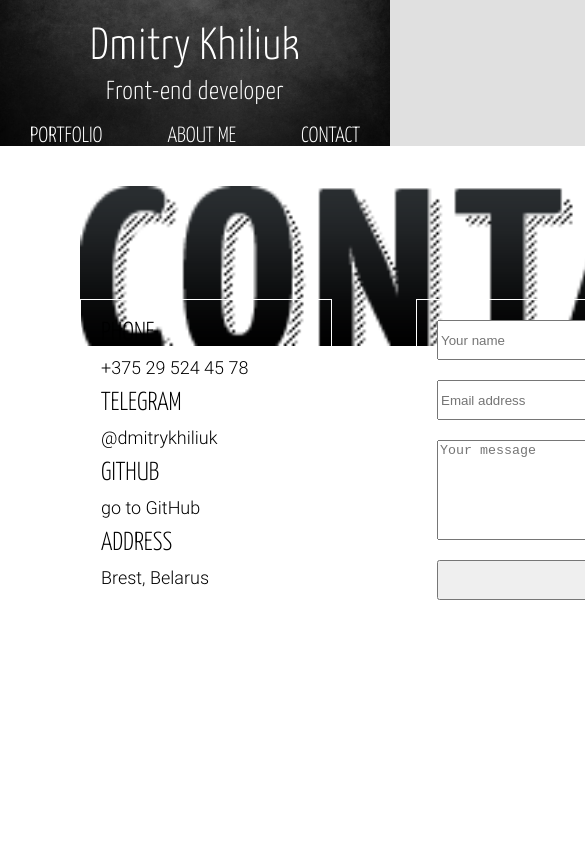
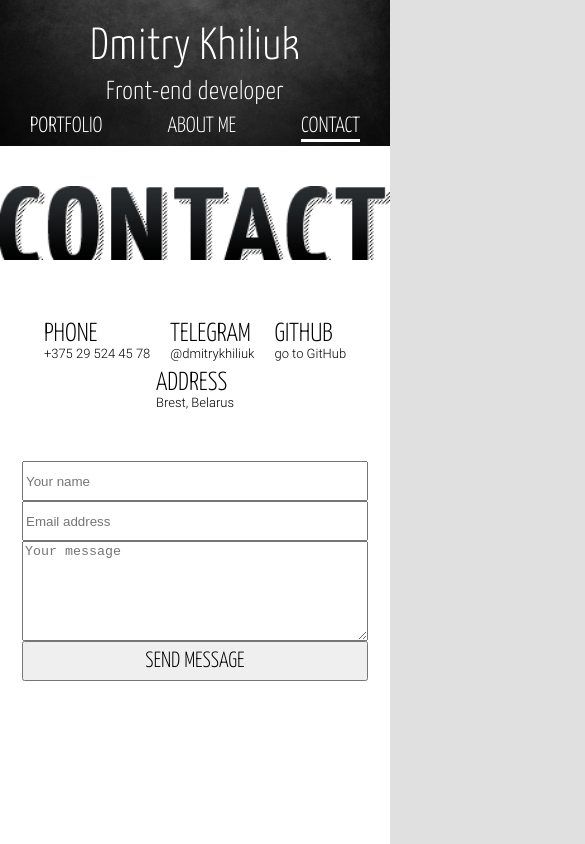
Before and after one commit to DmitryKhiliuk/portfolio-new-, a React (Create React App) app: page /contacts in a window 390 px wide. Shown: the top 844 px of the page, 585 px wide, since content can reach past the window. Built offline with nearby package versions, Linux system fonts and the light colour scheme; a web font is replaced by a local one.

Commit message:
sass part2

```diff
--- a/src/Components/AboutMe/AboutMe.module.css
+++ /dev/null
@@ -1,98 +0,0 @@
-.aboutMe{
-    background-color: white;
-    width: 1000px;
-    min-height: 100vh;
-    margin: 0 auto;
-    padding: 40px 0 40px 0;
-    color: black;
-
-
-}
-.aboutMe__container {
-    width: 840px;
-    margin: 0 auto;
-    text-align: left;
-}
-
-.personBlock {
-    width: 840px;
-    display: flex;
-    justify-content: space-between;
-
-}
-
-.photo {
-    width: 300px;
-    height: 315px;
-    border: 1px solid white;
-    background-size: cover;
-    background-position: center;
-    position: relative;
-}
-
-.photo::before {
-    position: absolute;
-    content: '';
-    background-color: rgba(0,0,0,0.3);
-    top: 0;
-    bottom: 0;
-    left: 0;
-    right: 0;
-    backdrop-filter: grayscale(100%);
-}
-
-
-
-.photo img {
-
-}
-
-.text {
-    width: 500px;
-    height: 315px;
-    border: 1px solid white;
-    text-align: justify;
-    padding: 0 10px 0 10px;
-
-
-}
-
-.skillsBlock {
-    margin-top: 40px;
-    padding-top: 40px;
-    border-top: 2px solid black;
-    text-align: center;
-
-}
-
-
-.aboutTitle {
-    margin-bottom: 20px;
-}
-
-
-h3 {
-    margin-bottom: 10px;
-}
-
-.diagramBlock {
-    display: flex;
-    justify-content: space-between;
-    margin-top: 20px;
-
-}
-
-.diagramBlockItem {
-    text-align: center;
-    width: 180px;
-
-}
-
-.description {
-    margin-top: 10px;
-}
-
-p {
-    font-size: 18px;
-    line-height: 24px;
-}
--- /dev/null
+++ b/src/Components/AboutMe/AboutMe.module.sass
@@ -0,0 +1,67 @@
+.aboutMe
+    background-color: white
+    max-width: 1000px
+    min-height: 100vh
+    margin: 0 auto
+    padding: 40px 0 40px 0
+    color: black
+    .aboutMe__container
+        max-width: 840px
+        margin: 0 auto
+        text-align: left
+        .personBlock
+            max-width: 840px
+            display: flex
+            justify-content: space-between
+            flex-wrap: wrap
+            @media screen and (max-width: 800px)
+                justify-content: center
+            .photo
+                width: 300px
+                height: 315px
+                border: 1px solid white
+                background-size: cover
+                background-position: center
+                position: relative
+                &::before
+                    position: absolute
+                    content: ''
+                    background-color: rgba(0,0,0,0.3)
+                    top: 0
+                    bottom: 0
+                    left: 0
+                    right: 0
+                    backdrop-filter: grayscale(100%)
+            .text
+                width: 500px
+                height: 315px
+                border: 1px solid white
+                text-align: justify
+                padding: 0 10px 0 10px
+                .aboutTitle
+                    margin-bottom: 20px
+                p
+                    font-size: 18px
+                    line-height: 24px
+        .skillsBlock
+            margin-top: 40px
+            padding-top: 40px
+            border-top: 2px solid black
+            text-align: center
+            .diagramBlock
+                display: flex
+                flex-wrap: wrap
+                justify-content: space-between
+                margin-top: 20px
+                @media screen and (max-width: 800px)
+                    justify-content: center
+                .diagramBlockItem
+                    text-align: center
+                    width: 180px
+                    h3
+                        margin-bottom: 10px
+                    .description
+                        margin-top: 10px
+                    p
+                        font-size: 18px
+                        line-height: 24px
--- a/src/Components/AboutMe/AboutMe.tsx
+++ b/src/Components/AboutMe/AboutMe.tsx
@@ -1,5 +1,5 @@
 import React from 'react';
-import s from './AboutMe.module.css'
+import s from './AboutMe.module.sass'
 import aboutMe from "../../assets/img/aboutme.png";
 import {Title} from "../Title/Title";
 import {Diagram} from "../Diagram/Diagram";
@@ -16,9 +16,7 @@ export const AboutMe = () => {
             <div className={s.aboutMe__container}>
                 <Title img={aboutMe}/>
                 <div className={s.personBlock}>
-                    <div className={s.photo} style={photoMe}>
-
-                    </div>
+                    <div className={s.photo} style={photoMe}></div>
                     <div className={s.text}>
                         <h2 className={s.aboutTitle}>A few words about me</h2>
                         <p>
--- a/src/Components/Contacts/Contacts.module.css
+++ /dev/null
@@ -1,64 +0,0 @@
-.contacts{
-    background-color: white;
-    width: 1000px;
-    min-height: 100vh;
-    margin: 0 auto;
-    padding: 40px 0 40px 0;
-    color: black;
-
-
-}
-.contacts__container {
-    width: 840px;
-    margin: 0 auto;
-    text-align: left;
-}
-
-.content {
-    display: flex;
-    justify-content: space-between;
-
-}
-.data {
-    border: 1px solid white;
-    width: 30%;
-    padding: 20px;
-}
-
-.form {
-    border: 1px solid white;
-    width: 60%;
-    padding: 20px;
-    display: flex;
-    flex-direction: column;
-    justify-content: space-between;
-}
-
-.inputForm {
-    height: 40px;
-}
-
-.textareaForm {
-    height: 100px;
-}
-
-.button {
-    height: 40px;
-    cursor: pointer;
-    font-family: 'Yanone Kaffeesatz', Arial, Helvetica, sans-serif;
-    font-size: 22px;
-    /*font-weight: bold;*/
-    cursor: pointer;
-    transition: background .4s linear;
-}
-
-.button:hover {
-    background: black;
-    color: white;
-}
-
-.data a {
-    font-family: "Lucida Sans Unicode", "Lucida Grande", Arial, Helvetica, sans-serif;
-    color: black;
-    text-decoration: none;
-}
--- /dev/null
+++ b/src/Components/Contacts/Contacts.module.sass
@@ -0,0 +1,60 @@
+.contacts
+    background-color: white
+    max-width: 1000px
+    min-height: 100vh
+    margin: 0 auto
+    padding: 40px 0 40px 0
+    color: black
+    .contacts__container
+        max-width: 840px
+        margin: 0 auto
+        text-align: left
+        .content
+            display: flex
+            justify-content: space-between
+            height: 320px
+            border: 1px solid white
+            @media screen and (max-width: 600px)
+                flex-direction: column
+            .data
+                border: 1px solid white
+                width: 30%
+                padding: 20px
+                display: flex
+                flex-direction: column
+                justify-content: space-between
+                @media screen and (max-width: 600px)
+                    flex-direction: row
+                    width: 100%
+                    flex-wrap: wrap
+                    @media screen and (max-width: 465px)
+                        justify-content: center
+                .data__item
+                    padding: 0 10px 0 10px
+                a
+                    font-family: "Lucida Sans Unicode", "Lucida Grande", Arial, Helvetica, sans-serif
+                    color: black
+                    text-decoration: none
+            .form
+                border: 1px solid white
+                width: 60%
+                padding: 20px
+                display: flex
+                flex-direction: column
+                justify-content: space-between
+                @media screen and (max-width: 600px)
+                    width: 100%
+                    flex-wrap: wrap
+                .inputForm
+                    height: 40px
+                .textareaForm
+                    height: 100px
+                .button
+                    height: 40px
+                    cursor: pointer
+                    font-family: 'Yanone Kaffeesatz', Arial, Helvetica, sans-serif
+                    font-size: 22px
+                    transition: background .4s linear
+                    &:hover
+                        background: black
+                        color: white
--- a/src/Components/Contacts/Contacts.tsx
+++ b/src/Components/Contacts/Contacts.tsx
@@ -1,5 +1,5 @@
 import React from 'react';
-import s from './Contacts.module.css'
+import s from './Contacts.module.sass'
 import {Title} from "../Title/Title";
 import contact from "../../assets/img/contact.png";
 import {SubmitHandler, useForm} from "react-hook-form";
@@ -25,14 +25,22 @@ export const Contacts = () => {
                 <Title img={contact}/>
                 <div className={s.content}>
                     <div className={s.data}>
+                        <div className={s.data__item}>
                             <h3>PHONE</h3>
                             <p>+375 29 524 45 78</p>
+                        </div>
+                        <div className={s.data__item}>
                             <h3>TELEGRAM</h3>
                             <p>@dmitrykhiliuk</p>
+                        </div>
+                        <div className={s.data__item}>
                             <h3>GITHUB</h3>
                             <a href="https://github.com/DmitryKhiliuk"><p>go to GitHub</p></a>
+                        </div>
+                        <div className={s.data__item}>
                             <h3>ADDRESS</h3>
                             <p>Brest, Belarus</p>
+                        </div>
                     </div>
                     <form className={s.form} onSubmit={handleSubmit(onSubmit)}>
                         <input {...(register('name', {
--- a/src/Components/Diagram/Diagram.module.css
+++ /dev/null
@@ -1,35 +0,0 @@
-
-.pie {
-    --w:150px;
-    --p: 60px;
-    width: var(--w);
-    aspect-ratio: 1;
-    position: relative;
-    display: inline-grid;
-    place-content: center;
-    margin: 5px;
-    font-size: 25px;
-    font-weight: bold;
-    font-family: sans-serif;
-}
-.pie:before {
-    content: "";
-    position: absolute;
-    border-radius: 50%;
-    inset: 0;
-    background: conic-gradient(black calc(60*1%),#0000 0);
-    /*-webkit-mask:radial-gradient(farthest-side,#0000 calc(99% - 10px),#000 calc(100% - 10px));*/
-    mask:radial-gradient(farthest-side,#0000 calc(99% - 10px),#000 calc(100% - 10px));
-}
-
-.pie[data-size='70%']:before {
-    background: conic-gradient(black calc(70 * 1%), #0000 0);
-}
-
-.pie[data-size='80%']:before {
-    background: conic-gradient(black calc(80 * 1%), #0000 0);
-}
-
-.pie[data-size='90%']:before {
-    background: conic-gradient(black calc(90 * 1%), #0000 0);
-}
--- /dev/null
+++ b/src/Components/Diagram/Diagram.module.sass
@@ -0,0 +1,31 @@
+
+.pie
+    width: 150px
+    aspect-ratio: 1
+    position: relative
+    display: inline-grid
+    place-content: center
+    margin: 5px
+    font-size: 25px
+    font-weight: bold
+    font-family: sans-serif
+    &:before
+        content: ""
+        position: absolute
+        border-radius: 50%
+        inset: 0
+        background: conic-gradient(black calc(60*1%),#0000 0)
+        /*-webkit-mask:radial-gradient(farthest-side,#0000 calc(99% - 10px),#000 calc(100% - 10px));*/
+        mask: radial-gradient(farthest-side,#0000 calc(99% - 10px),#000 calc(100% - 10px))
+
+
+.pie[data-size='70%']:before
+    background: conic-gradient(black calc(70 * 1%), #0000 0)
+
+
+.pie[data-size='80%']:before
+    background: conic-gradient(black calc(80 * 1%), #0000 0)
+
+
+.pie[data-size='90%']:before
+    background: conic-gradient(black calc(90 * 1%), #0000 0)
--- a/src/Components/Diagram/Diagram.tsx
+++ b/src/Components/Diagram/Diagram.tsx
@@ -1,5 +1,5 @@
 import React from 'react';
-import s from './Diagram.module.css'
+import s from './Diagram.module.sass'
 
 type DiagramType = {
     percent: string
```
Lines whose indentation alone changed are shown as unchanged.
